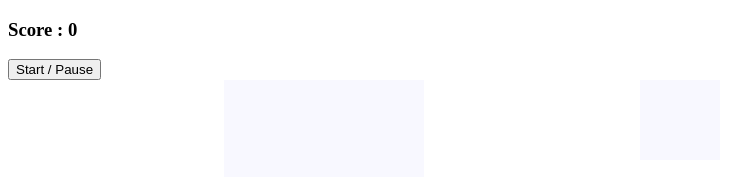
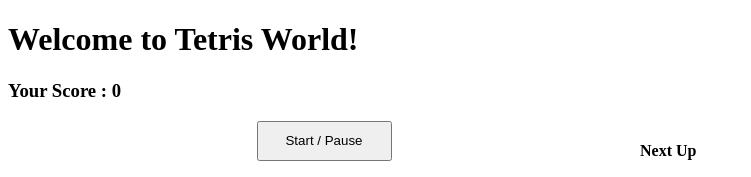
Before and after one commit to MaudFe/tetris, a plain HTML site: page index.html in a window 1280 px wide. Shown: the whole page, without its empty margins (0-751 px from the left). Drawn offline with Linux system fonts and the light colour scheme.

Commit message:
Adding minor changes, minor bugs still occuring

```diff
--- a/index.html
+++ b/index.html
@@ -8,11 +8,12 @@
   </head>
 
   <body>
-    <h3>Score :
+    <h1>Welcome to Tetris World!</h1>
+    <h3>Your Score :
       <span id="score">0</span>
     </h3>
-    <button id="start-button">Start / Pause</button>
     <div class="container">
+      <button type="button" class="btn btn-primary" id="start-button">Start / Pause</button>
       <div class="grid">
         <div></div>
         <div></div>
@@ -226,6 +227,7 @@
         <div class="bottom-wall"></div>
       </div>
 
+      <h4 id="next-up-title">Next Up</h4>
       <div class="next-up-grid">
         <div></div>
         <div></div>
--- a/style.less
+++ b/style.less
@@ -1,8 +1,21 @@
 .container {
   display: grid;
   grid-template-columns: 1fr 1fr;
-  grid-template-rows: 1fr;
-  grid-template-areas: "main-grid next-up-grid";
+  grid-template-rows: auto 1fr;
+  grid-template-areas:
+    "start-button next-up-title"
+    "main-grid next-up-grid";
+}
+
+button#start-button {
+  grid-area: start-button;
+  justify-self: center;
+  height: 40px;
+  width: 135px;
+}
+
+h4#next-up-title {
+  grid-area: next-up-title;
 }
 
 .grid {
```
Also changed, not shown: style.css.
